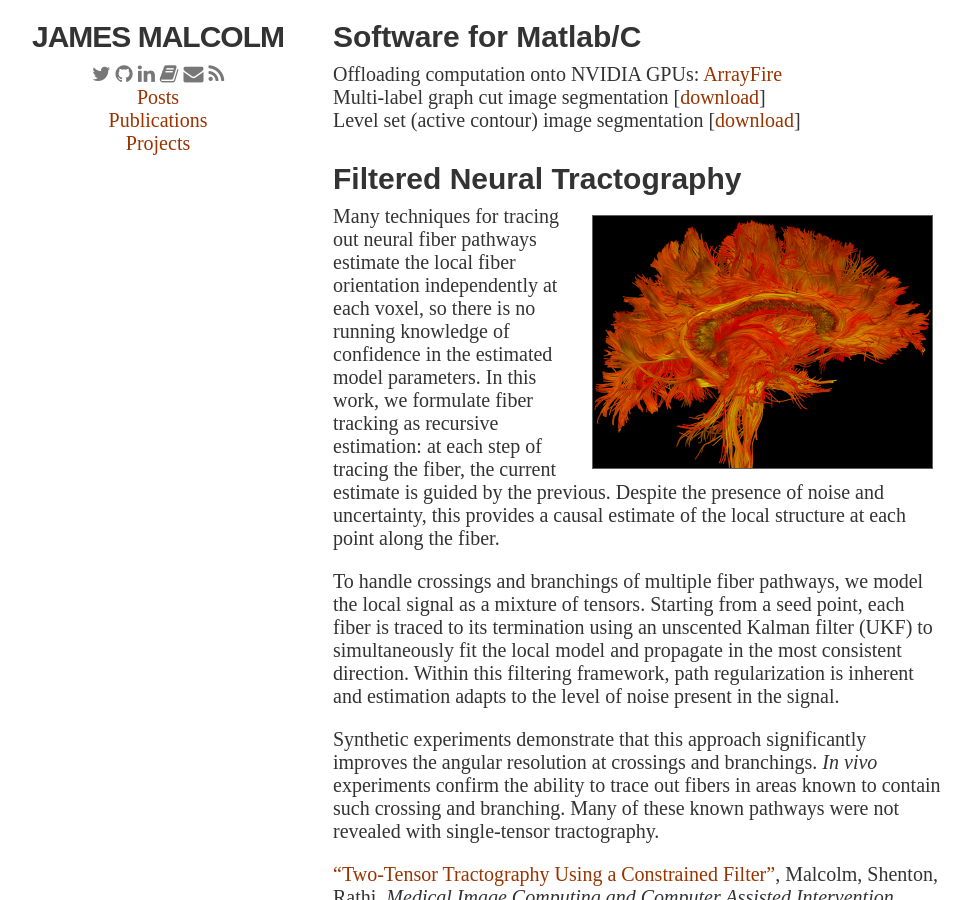
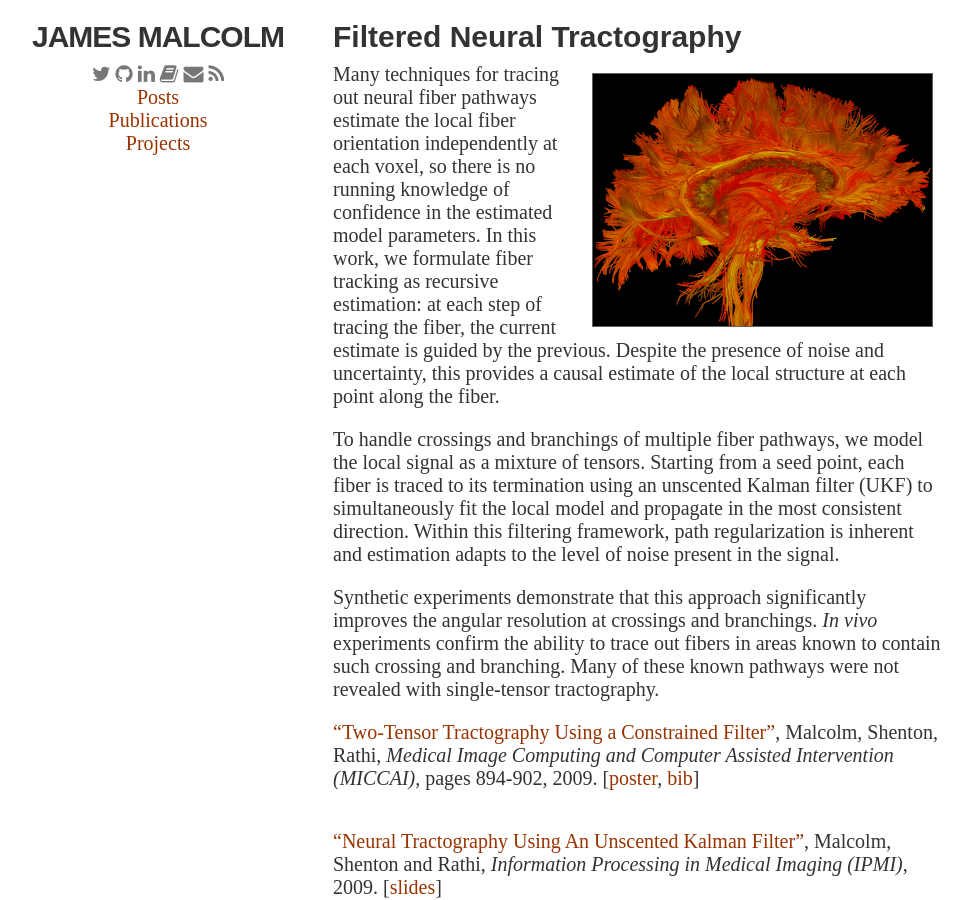
Before and after one commit to jgmalcolm/jgmalcolm.github.io, a Jekyll site: the page built from publications/projects.html, in a window 1280 px wide and 900 px high. Shown: the whole window, without its empty margins (2-973 px from the left). Built offline with Jekyll 4.4.1, drawn with Linux system fonts in a browser that asks for light colours; nearby versions of some CDN libraries.

Commit message:
remove software section

```diff
--- a/publications/projects.html
+++ b/publications/projects.html
@@ -14,13 +14,6 @@ function toggle(id)
   e.style.display = (e.style.display == 'none') ? 'block' : 'none';
 }
 </script>
-
-<h2>Software for Matlab/C</h2>
-
-<p>Offloading computation onto NVIDIA GPUs: <a href="http://www.arrayfire.com">ArrayFire</a><br>
-Multi-label graph cut image segmentation [<a href="code/graphchop.zip">download</a>]<br>
-Level set (active contour) image segmentation [<a href="code/ls_sparse.zip">download</a>]<br>
-
 
 <h2>Filtered Neural Tractography</h2>
 
```
